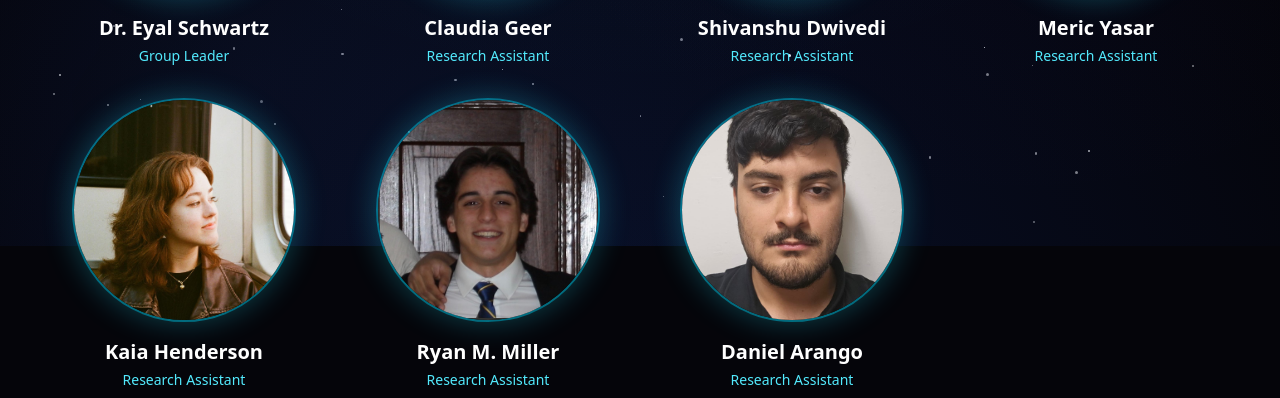
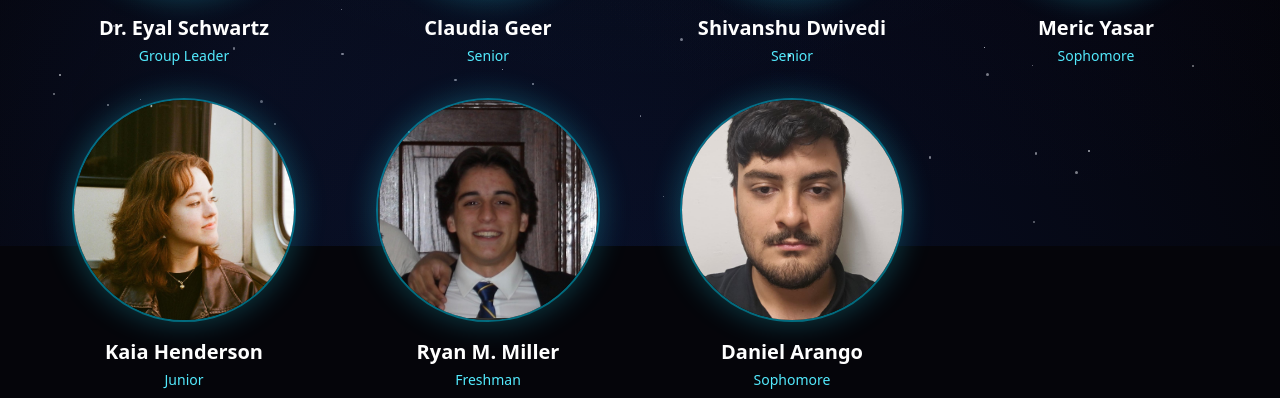
Before and after one commit to shivanshudwivedi/New-Horizons-Lab-Website, a Next.js app: page /team in a window 1280 px wide. Shown: the part 554-952 px from the top of the page. Built offline with nearby package versions, Linux system fonts and the light colour scheme.

Commit message:
Team changes

```diff
--- a/src/app/team/page.tsx
+++ b/src/app/team/page.tsx
@@ -45,7 +45,7 @@ const teamData: TeamMember[] = [
   {
     id: "claudia",
     name: "Claudia Geer",
-    role: "Research Assistant",
+    role: "Senior",
     type: "student",
     graduationYear: "2026",
     major: "Physics",
@@ -58,7 +58,7 @@ const teamData: TeamMember[] = [
   {
     id: "shivanshu",
     name: "Shivanshu Dwivedi",
-    role: "Research Assistant",
+    role: "Senior",
     graduationYear: "2026",
     type: "student",
     major: "Physics & Computer Science",
@@ -71,7 +71,7 @@ const teamData: TeamMember[] = [
   {
     id: "meric",
     name: "Meric Yasar",
-    role: "Research Assistant",
+    role: "Sophomore",
     graduationYear: "2028",
     type: "student",
     major: "Physics & Mathematics",
@@ -84,7 +84,7 @@ const teamData: TeamMember[] = [
   {
     id: "kaia",
     name: "Kaia Henderson",
-    role: "Research Assistant",
+    role: "Junior",
     type: "student",
     major: "Physics",
     graduationYear: "2027",
@@ -97,7 +97,7 @@ const teamData: TeamMember[] = [
   {
     id: "ryan",
     name: "Ryan M. Miller",
-    role: "Research Assistant",
+    role: "Freshman",
     type: "student",
     image: "/team/ryan.jpg",
     project: "Fabry-Perot Cavity Optimization",
@@ -108,7 +108,7 @@ const teamData: TeamMember[] = [
   {
     id: "daniel",
     name: "Daniel Arango",
-    role: "Research Assistant",
+    role: "Sophomore ",
     type: "student",
     image: "/team/daniel.jpg",
     project: "Fabry-Perot Cavity Optimization",
```
